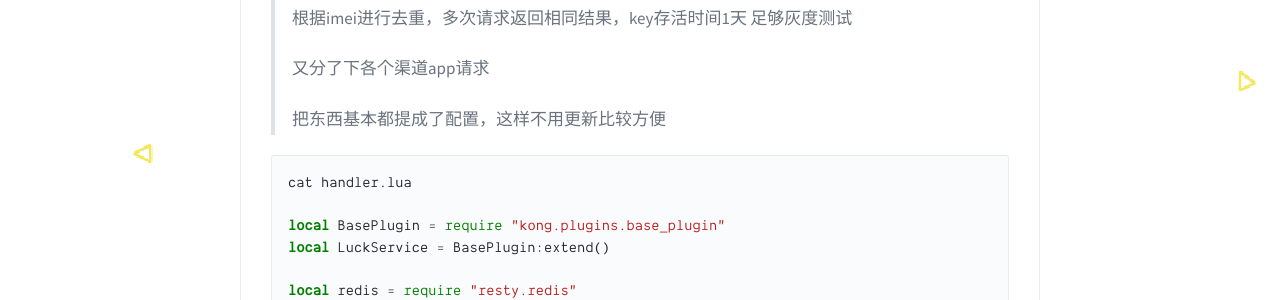
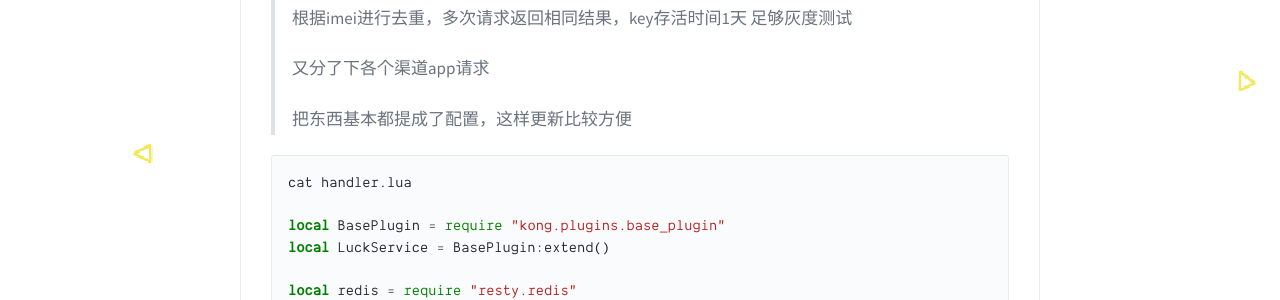
Before and after one commit to WuChenLinux/yw, a Jekyll site: the page built from _posts/2019-09-03-kong-plugins.md, in a window 1280 px wide and 900 px high, scrolled down 1302 px. Shown: the part 152-452 px from the top of the window. Built offline with Jekyll 4.4.1, drawn with Linux system fonts in a browser that asks for light colours; comment, search, counter and statistics services are not loaded.

Commit message:
Update 2019-09-03-kong-plugins.md

````diff
--- a/_posts/2019-09-03-kong-plugins.md
+++ b/_posts/2019-09-03-kong-plugins.md
@@ -49,7 +49,7 @@ schema.lua     #必须
 >
 > 又分了下各个渠道app请求
 >
-> 把东西基本都提成了配置，这样不用更新比较方便
+> 把东西基本都提成了配置，这样更新比较方便
 
 ```lua
 cat handler.lua
````
